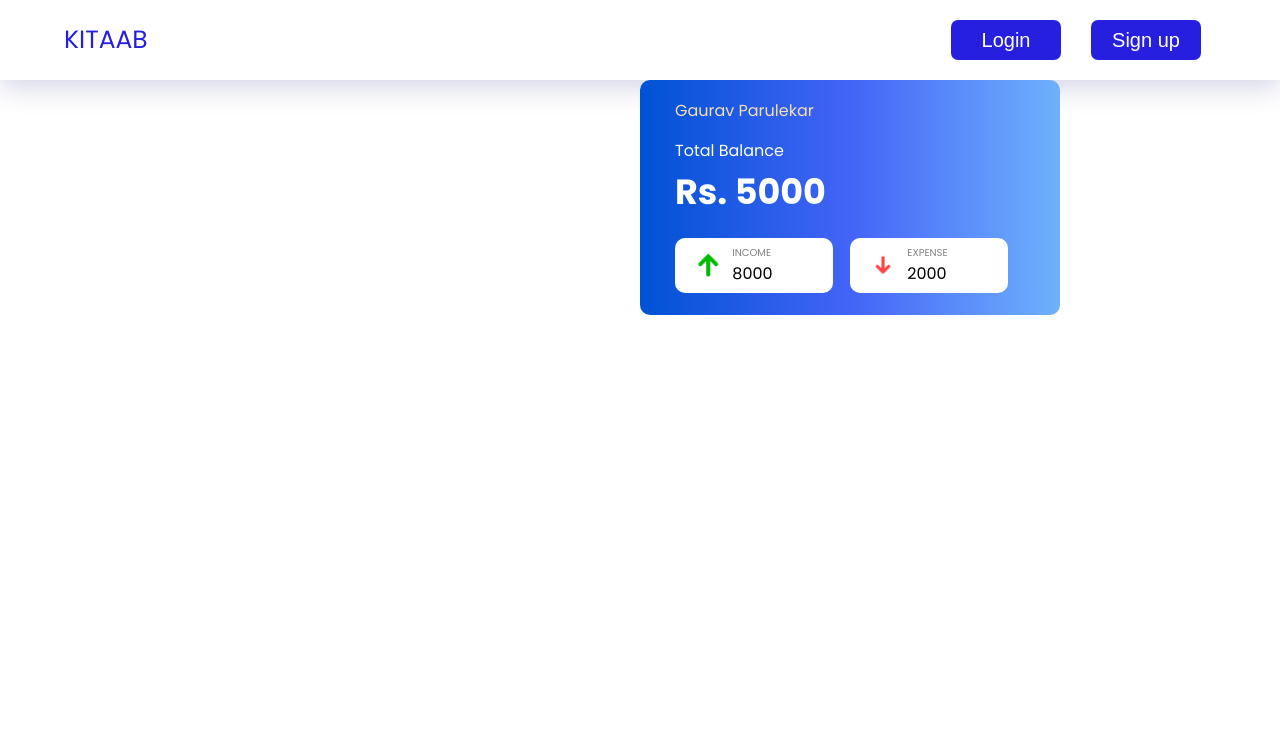
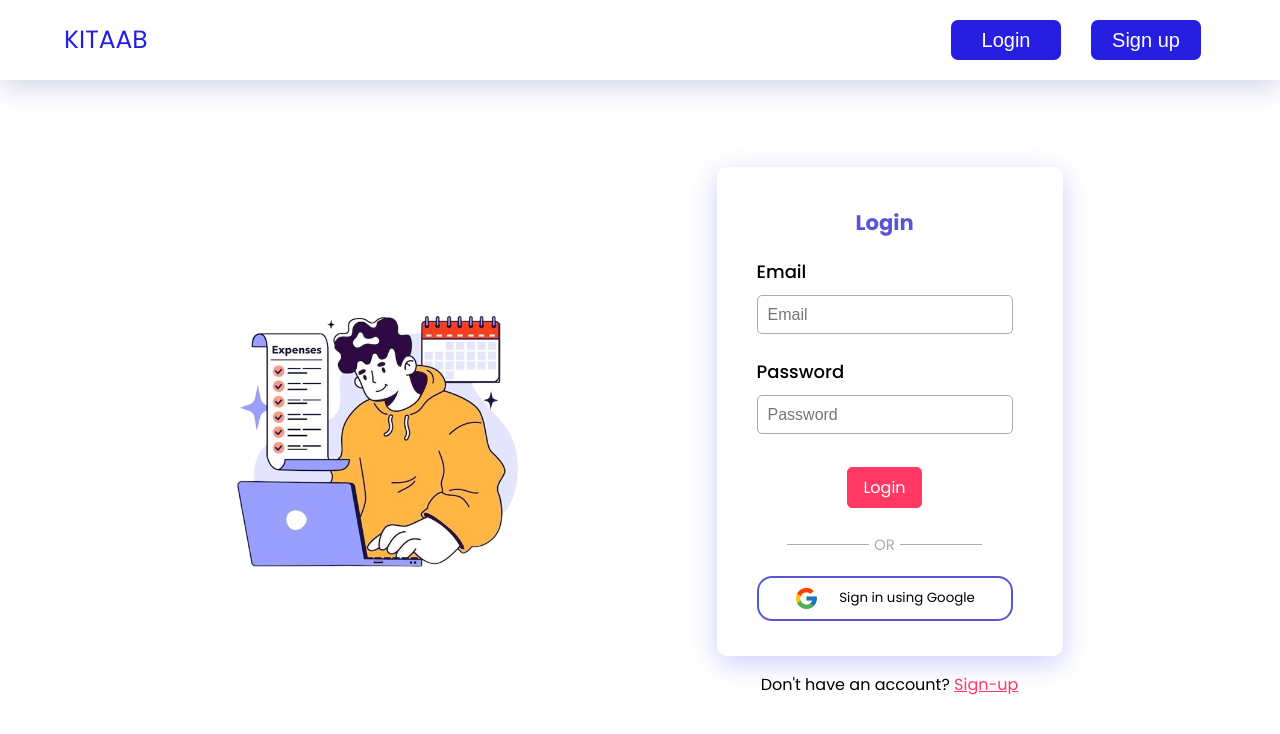
Before and after one commit to Gaurav-45/expense-tracker, a React (Create React App) app: page /login in a window 1280 px wide. Shown: the top 734 px of the page. Built offline with nearby package versions, Linux system fonts and the light colour scheme.

Commit message:
Created Login page for web

```diff
--- a/package.json
+++ b/package.json
@@ -8,6 +8,7 @@
     "@testing-library/user-event": "^13.5.0",
     "react": "^18.2.0",
     "react-dom": "^18.2.0",
+    "react-router-dom": "^5.3.4",
     "react-scripts": "5.0.1",
     "web-vitals": "^2.1.4"
   },
--- a/src/App.js
+++ b/src/App.js
@@ -1,13 +1,29 @@
 import './App.css';
+import {
+  BrowserRouter as Router,
+  Switch,
+  Route,
+  Link
+} from "react-router-dom";
 import Home from './components/Home/Home';
 import Navbar from './components/NavBar/Navbar';
+import Login from './components/Login/Login';
 
 function App() {
   return (
+    <Router>
     <div className="App">
       <Navbar/>
-      <Home/>
+      <Switch>
+          <Route path="/login">
+            <Login/>
+          </Route>
+          <Route path="/">
+            <Home/>
+          </Route>
+      </Switch>
     </div>
+    </Router>
   );
 }
 
--- /dev/null
+++ b/src/components/Login/Login.css
@@ -0,0 +1,160 @@
+.sidehug{
+    display: flex;
+    justify-content: center;
+    align-self: center;
+    margin-left: auto;
+    margin-right: auto;
+}
+.login_image{
+    width: 25vw;
+}
+
+.login_container{
+    width: 100vw;
+    height: 90vh;
+    display: flex;
+    justify-content: center;
+    align-self: center;
+}
+.right_sidehug{
+    display: flex;
+    justify-content: center;
+    align-self: center;
+    margin-left: -3%;
+    margin-right: auto;
+}
+.signIn{
+    display: flex;
+    flex-direction: column;
+    justify-content: center;
+    align-self: center;
+}
+.container{
+    display: flex;
+    margin: 0;
+    position: absolute;
+    top: 50%;
+    -ms-transform: translateY(-50%);
+    transform: translateY(-50%);
+}
+
+.image{
+    margin-top: 10%;
+    width:110%;
+}
+
+.login_form{
+    width: 20vw;
+    font-size: 18px;
+    padding: 30px 50px 50px 40px;
+    border-radius: 10px;
+    box-shadow: rgba(12, 12, 241, 0.2) 0px 7px 29px 0px;
+    margin-left: auto;
+    margin-right: auto;
+}
+
+
+.login_element{
+    display: flex;
+    flex-direction: column;
+    margin-bottom: 1.3em;
+}
+
+.login_element input{
+    line-height: 35px;
+    border-radius: 5px;
+    border: solid 1px rgb(175, 171, 171);
+    font-size: 16px;
+    padding-left: 10px;
+}
+.login_element input:focus{
+    outline: none;
+    border: solid 2px rgb(39, 31, 224);
+}
+.login_element label{
+    font-weight: 500;
+    margin-bottom: 10px;
+}
+
+.login_button{
+    background-color: #ff3964;
+    border:solid 1px #ff3964 !important;
+    border: none;
+    color: white;
+    font-family: 'poppins';
+    font-size: 16px;
+    border-radius: 5px;
+    padding: 7px 15px;
+    cursor: pointer;
+    margin-top: 10px;
+}
+.login_button:hover{
+  color: #ff3964;
+  background-color: white;
+  border:solid 1px #ff3964;
+}
+
+.login_heading{
+    color:#5956d6 ;
+    margin-bottom: 20px;
+}
+
+.login_center{
+    display: flex;
+    justify-content: center;
+    margin-top:10px;
+}
+
+.login_subtitle{
+    text-align: center;
+}
+
+.login_subtitle a{
+    color: #ff3964;
+}
+
+.orDivider{
+    width: 80%;
+    margin-left: auto;
+    margin-right: auto;
+    display: flex;
+    justify-content: space-between;
+    align-content: center;
+    color: rgb(175, 171, 171);
+    margin-top: 25px;
+    font-size: 15px;
+    margin-bottom: 20px;
+}
+
+.orDivider hr {
+    width: 40%;
+    height: 1px;
+    background-color: rgb(175, 171, 171);
+    border: none;
+    align-self: center;
+}
+
+.login_thirdParty{
+    display: flex;
+    flex-flow: column;
+    margin-bottom: -35px;
+}
+
+.login_authBtn{
+    font-family: 'poppins';
+    background: transparent;
+    border: none;
+    border: solid 2px #5956d6;
+    padding: 3% 5%;
+    margin-bottom: 20px;
+    border-radius: 15px;
+    display: flex;
+    justify-content: center;
+    align-items: center;
+    cursor: pointer;
+}
+
+.login_google_image{
+    height: 25px;
+    margin: 0 20px 0 0;
+}
--- /dev/null
+++ b/src/components/Login/Login.js
@@ -0,0 +1,78 @@
+import React, { useState } from "react";
+import "./Login.css";
+import { Link } from "react-router-dom/cjs/react-router-dom.min";
+import LoginImage from "../../images/login.png";
+import googleImg from "../../images/google.svg"
+
+const login = () => {
+  const [creds, setCreds] = useState({
+    identifier: "",
+    password: "",
+  });
+
+  const handleLogin = () => {};
+
+  const handleGoogleLogin = () =>{};
+
+  return (
+    <div className="login_container">
+      <div className="sidehug">
+        <img className="login_image" src={LoginImage} alt="" />
+      </div>
+      <div className="right_sidehug">
+        <div className="signIn">
+          <form onSubmit={handleLogin} className="login_form">
+            <h3 className="login_center login_heading">Login</h3>
+            <div className="login_element">
+              <label>Email</label>
+              <input
+                onChange={(e) => (e) =>
+                  setCreds({ ...creds, identifier: e.target.value })}
+                type="text"
+                name="username"
+                id="username"
+                value={creds.username}
+                placeholder="Email"
+              />
+            </div>
+            <div  className="login_element">
+              <label>Password </label>
+              <input
+                onChange={(e) =>
+                  setCreds({ ...creds, password: e.target.value })
+                }
+                type="password"
+                name="password"
+                id="password"
+                value={creds.password}
+                placeholder="Password"
+              />
+            </div>
+            <div className="login_center">
+              <input type="submit" value="Login" className="login_button" />
+            </div>
+            <div className="orDivider">
+              <hr />
+              <span>OR</span>
+              <hr />
+            </div>
+            <div className="login_thirdParty">
+              <button className="login_authBtn" onClick={handleGoogleLogin}>
+                <img src={googleImg} alt="" className="login_google_image"/>
+                Sign in using Google
+              </button>
+            </div>
+          </form>
+          <p className="login_subtitle">
+            Don't have an account?{" "}
+            <Link to="/register">
+              <a>Sign-up</a>
+            </Link>
+          </p>
+        </div>
+      </div>
+    </div>
+  );
+};
+
+export default login;
--- a/src/components/NavBar/Navbar.css
+++ b/src/components/NavBar/Navbar.css
@@ -18,6 +18,7 @@
     height: 40px;
     margin: 15px;
     border: none;
+    text-align: center;
     background-color: rgb(39, 31, 224);
     color: white;
     border-radius: 7px;
--- a/src/components/NavBar/Navbar.js
+++ b/src/components/NavBar/Navbar.js
@@ -1,18 +1,37 @@
-import React from 'react'
-import "./Navbar.css"
+import React from "react";
+import "./Navbar.css";
+import { useHistory } from "react-router-dom";
 
 const Navbar = () => {
+  const history = useHistory();
+
   return (
     <div className="navbar">
-        <p className="logo">KITAAB</p>
-        <div className="login_right">
-            <div className="login_btn">
-                <button className="login">Login</button>
-                <button className="sign_up">Sign up</button>
-            </div>
+      <p className="logo">KITAAB</p>
+      <div className="login_right">
+        <div className="login_btn">
+          <button
+            className="login"
+            onClick={(e) => {
+              e.preventDefault();
+              history.push("/login");
+            }}
+          >
+            Login
+          </button>
+          <button
+            className="login"
+            onClick={(e) => {
+              e.preventDefault();
+              history.push("/register");
+            }}
+          >
+            Sign up
+          </button>
         </div>
+      </div>
     </div>
-  )
-}
+  );
+};
 
-export default Navbar
+export default Navbar;
```
Also changed, not shown: src/images/google.svg (added), src/images/login.png (added).
